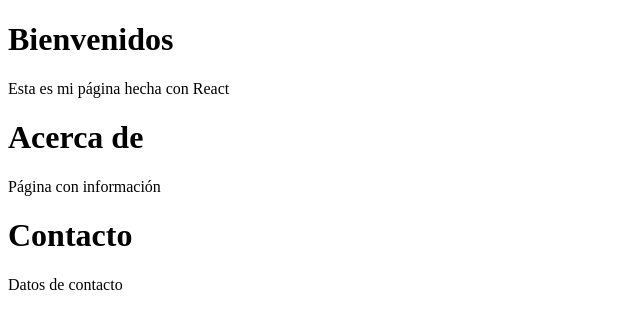
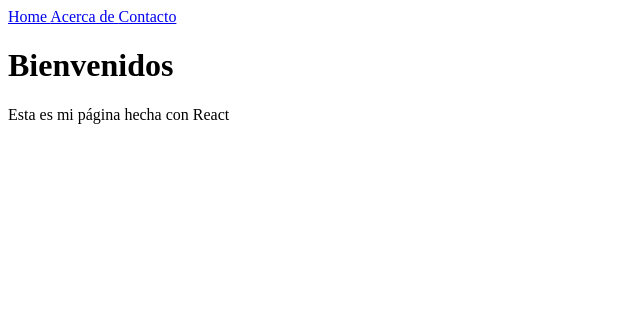
Before and after one commit to alanjq/react-avanzado-g6-23, a React (Vite) app: page / in a window 1280 px wide. Shown: the top 328 px of the page, without its empty margins (0-640 px from the left). Built offline with nearby package versions, Linux system fonts and the light colour scheme.

Commit message:
Navegación

```diff
--- a/package.json
+++ b/package.json
@@ -11,7 +11,8 @@
   },
   "dependencies": {
     "react": "^18.2.0",
-    "react-dom": "^18.2.0"
+    "react-dom": "^18.2.0",
+    "react-router-dom": "^6.11.1"
   },
   "devDependencies": {
     "@types/react": "^18.0.28",
--- /dev/null
+++ b/src/components/Navigation.jsx
@@ -0,0 +1,13 @@
+import React from "react";
+import { Link } from "react-router-dom";
+
+export function Navigation() {
+    return (<nav>
+        <Link to="/">Home </Link>
+        <Link to="/about">Acerca de </Link>
+        <Link to="/contact">Contacto </Link>
+
+        {/* <a href="https://google.com">Enlace externo</a> */}
+    </nav>)
+}
+export default Navigation
--- a/src/main.jsx
+++ b/src/main.jsx
@@ -3,11 +3,23 @@ import ReactDOM from 'react-dom/client'
 import HomePage from './pages/HomePage'
 import AboutPage from './pages/AboutPage'
 import ContactPage from './pages/ContactPage'
+import Navigation from './components/Navigation'
+import { BrowserRouter, Route, Routes } from 'react-router-dom'
 
 ReactDOM.createRoot(document.getElementById('root')).render(
   <React.StrictMode>
-    <HomePage />
-    <AboutPage />
-    <ContactPage />
+    <BrowserRouter>
+      <Navigation />
+      <Routes>
+
+        <Route path='/'>
+          <Route index element={<HomePage />} />
+          <Route path="about" element={<AboutPage />} />
+          <Route path="contact" element={<ContactPage />} />
+        </Route>
+
+      </Routes>
+
+    </BrowserRouter>
   </React.StrictMode>,
 )
```
Also changed, not shown: 1 other file (tests, documents, lock files or other folders).
